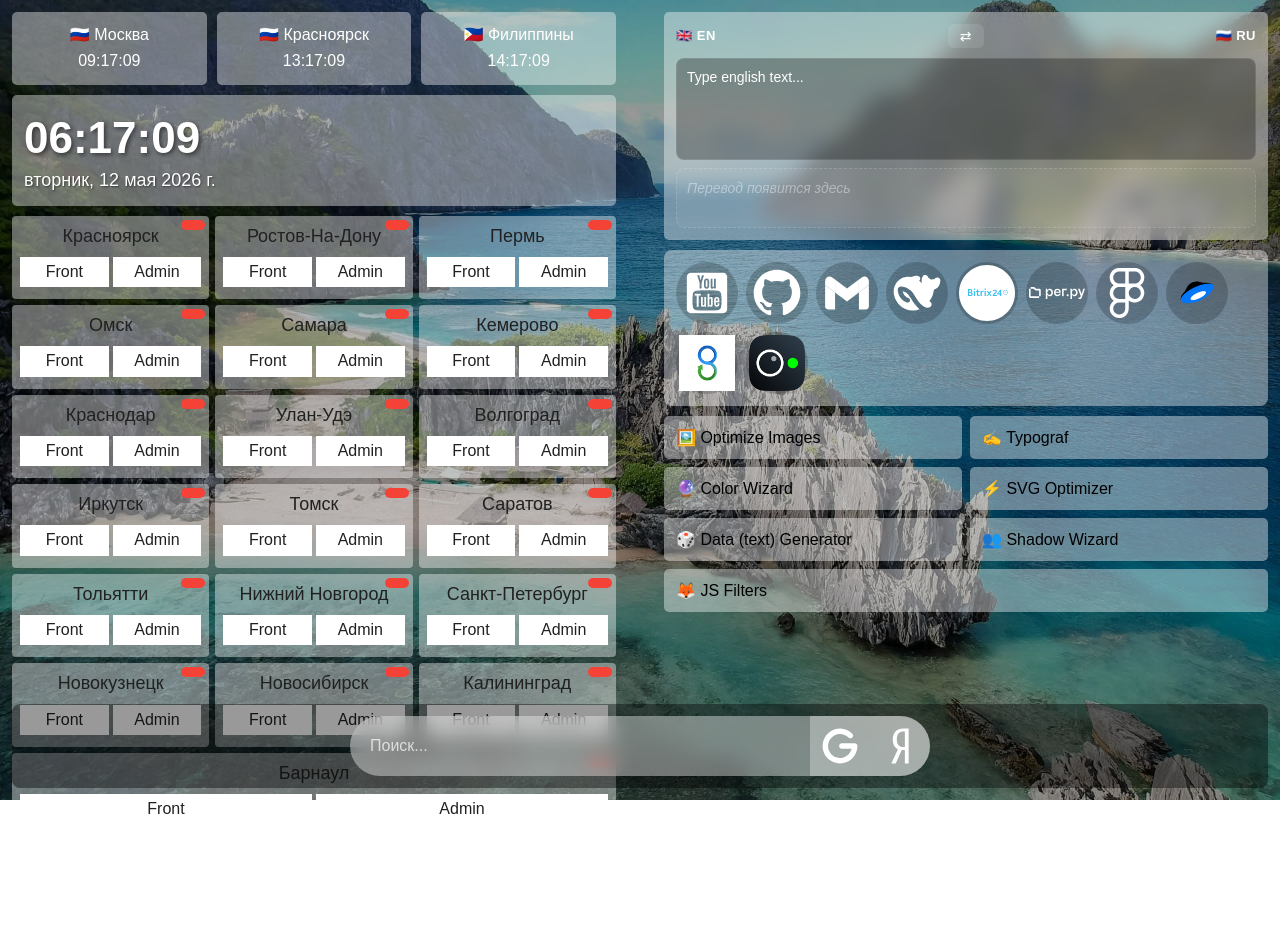
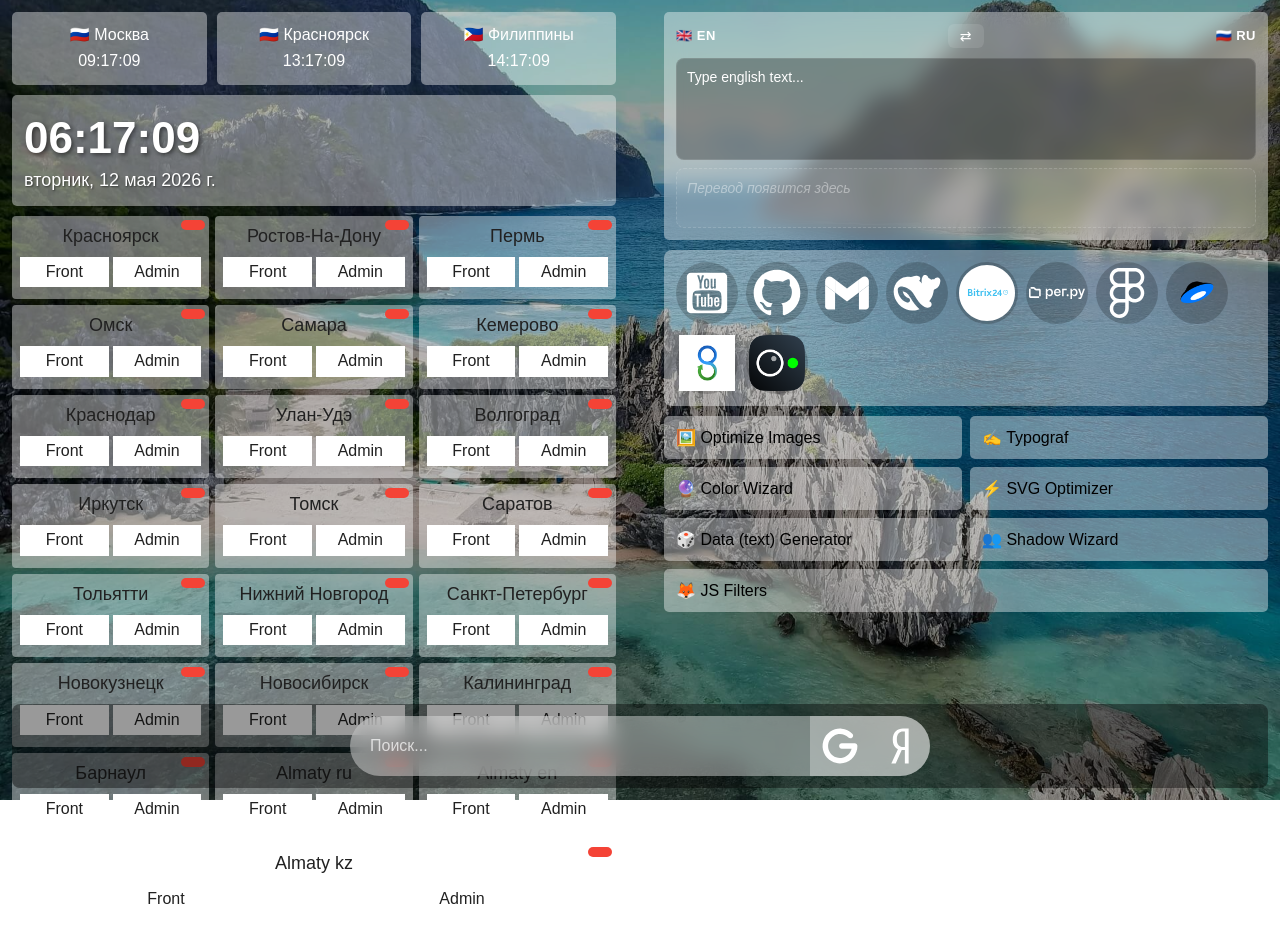
Before and after one commit to webdmitriev/Dream-Team-Chrome-extension, a React (Vite) app: page / in a window 1280 px wide. Shown: the top 942 px of the page. Built offline with nearby package versions, Linux system fonts and the light colour scheme; no server answers.

Commit message:
added Almaty

```diff
--- a/src/components/Sites.jsx
+++ b/src/components/Sites.jsx
@@ -21,6 +21,9 @@ const sites = [
   { site: "Новосибирск", front: "https://easystomdental.ru/", back: "https://easystomdental.ru/wp-admin/" },
   { site: "Калининград", front: "https://kaliningrad-dental.ru/", back: "https://kaliningrad-dental.ru/wp-admin/" },
   { site: "Барнаул", front: "https://stomatologiachehova.ru/", back: "https://stomatologiachehova.ru/wp-admin/" },
+  { site: "Almaty ru", front: "https://dreamteam-almaty.kz/", back: "https://dreamteam-almaty.kz/wp-admin/" },
+  { site: "Almaty en", front: "https://dreamteam-almaty.kz/en/", back: "https://dreamteam-almaty.kz/en/wp-admin/" },
+  { site: "Almaty kz", front: "https://dreamteam-almaty.kz/kz/", back: "https://dreamteam-almaty.kz/kz/wp-admin/" },
 ];
 
 export default function Sites() {
```
